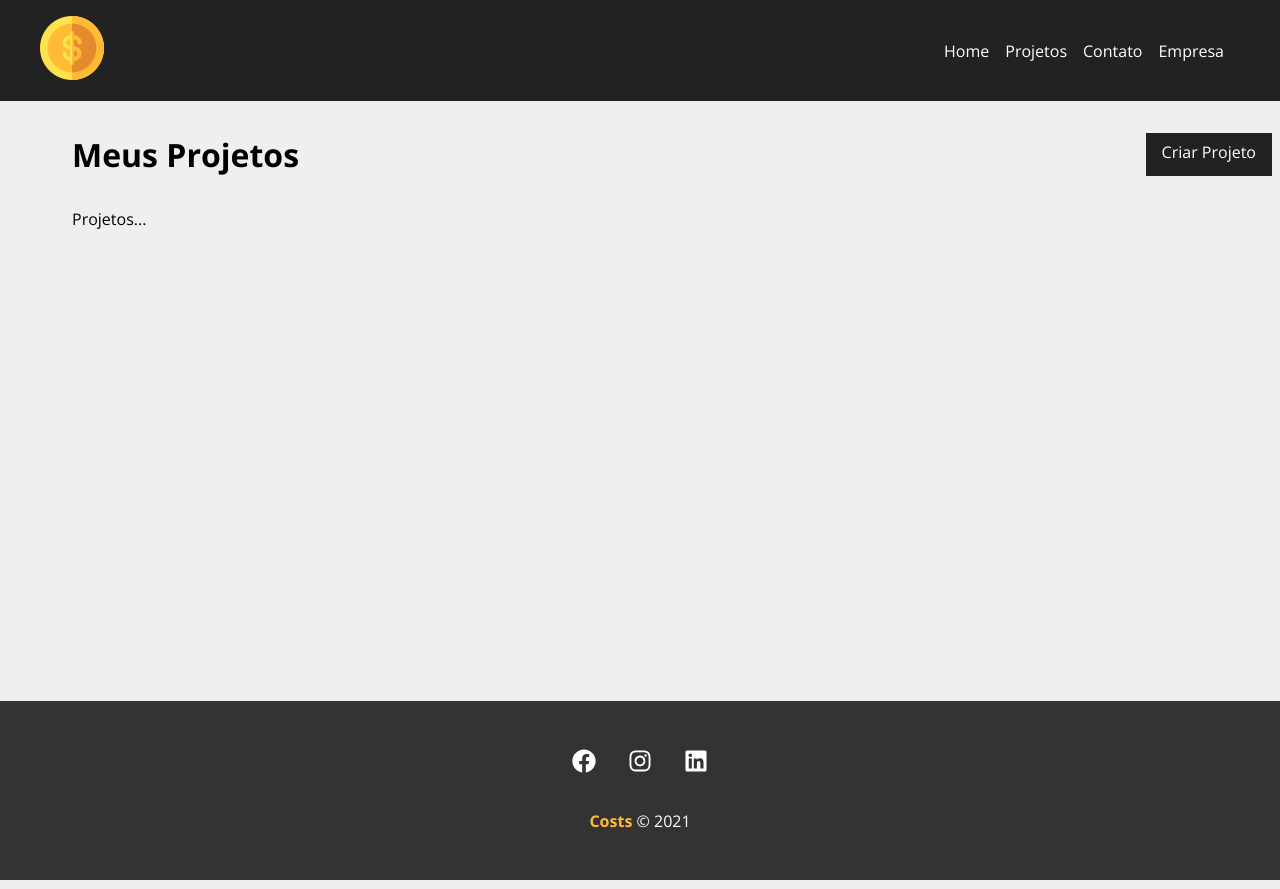
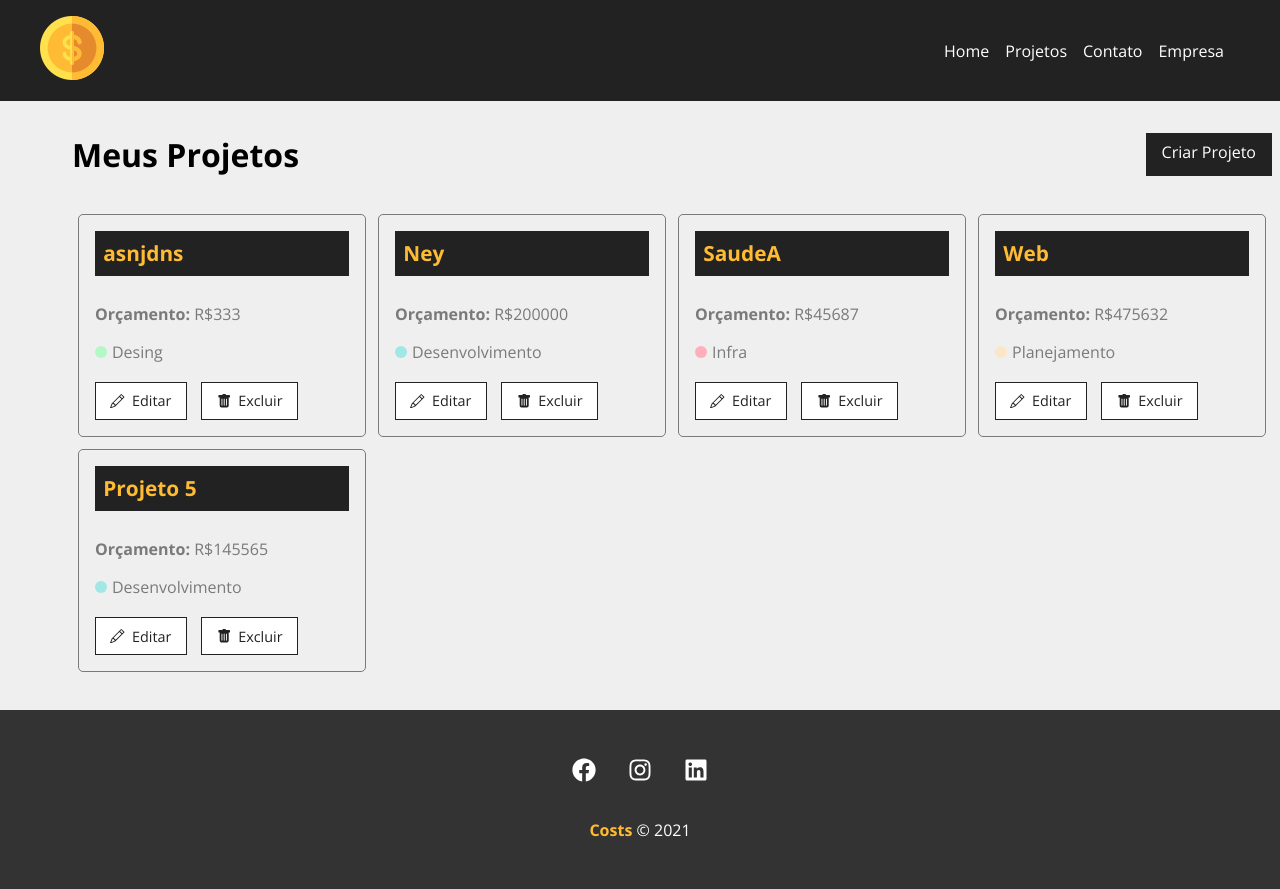
Before and after one commit to aSTRonuun/Coust-Project-React, a React (Create React App) app in the folder costs/: page /Projects in a window 1280 px wide. Shown: the top 889 px of the page. Built offline with nearby package versions, Linux system fonts and the light colour scheme; data requests are answered from the project's data file.

Commit message:
:rocket: recursos backend e cards adicionados

```diff
--- a/costs/db.json
+++ b/costs/db.json
@@ -21,6 +21,39 @@
       "cost": 0,
       "services": [],
       "id": 2
+    },
+    {
+      "name": "SaudeA",
+      "budget": "45687",
+      "category": {
+        "id": "1",
+        "name": "Infra"
+      },
+      "cost": 0,
+      "services": [],
+      "id": 3
+    },
+    {
+      "name": "Web",
+      "budget": "475632",
+      "category": {
+        "id": "4",
+        "name": "Planejamento"
+      },
+      "cost": 0,
+      "services": [],
+      "id": 4
+    },
+    {
+      "name": "Projeto 5",
+      "budget": "145565",
+      "category": {
+        "id": "2",
+        "name": "Desenvolvimento"
+      },
+      "cost": 0,
+      "services": [],
+      "id": 5
     }
   ],
   "categories": [
--- a/costs/src/components/pages/Projects.js
+++ b/costs/src/components/pages/Projects.js
@@ -1,18 +1,38 @@
+import { useState, useEffect } from "react";
 import { useLocation } from "react-router-dom"
+
 import Container from "../layout/Container";
 import LinkButton from "../layout/LinkButton";
 import Message from "../layout/Message"
+import ProjectCard from "../project/ProjectCard";
 
 import styles from "./Projects.module.css"
 
 function Projects() {
 
+    const [projects, setProjects] = useState([]);
 
     const location = useLocation();
     let message = ''
     if(location.state) {
         message = location.state.message;
     }
+
+    useEffect(() => {
+        fetch('http://localhost:5000/projects', {
+            method: 'GET',
+            headers: {
+                'Content-Type': 'application/json',
+            },
+        })
+        .then((resp) => resp.json())
+        .then((data) => {
+            console.log(data);
+            setProjects(data);
+        }).catch((err) => console.log(err))
+    }, [])
+
+    console.log(projects.length + 1);
 
     return (
         <div className={styles.project_container}>
@@ -23,7 +43,18 @@
 
             {message && <Message type="sucess" msg={message} />}
             <Container customClass="start">
-                <p>Projetos...</p>
+                {projects.length > 0 &&
+                    projects.map((project) => (
+                        <ProjectCard
+                            id={project.id}
+                            name={project.name}
+                            budget={project.budget}
+                            category={project.category.name}
+                            key={project.id}
+                        />
+                    ))
+                }
+
             </Container>
 
 
--- /dev/null
+++ b/costs/src/components/project/ProjectCard.js
@@ -0,0 +1,28 @@
+import styles from './ProjectCard.module.css'
+
+import { BsPencil, BsFillTrashFill} from 'react-icons/bs'
+import { Link } from 'react-router-dom'
+
+function ProjectCard({id, name, budget, category, handleRemove}) {
+    return(
+        <div className={styles.project_card}>
+            <h4>{name}</h4>
+            <p>
+                <span>Orçamento:</span> R${budget}
+            </p>
+            <p className={styles.category_text}>
+                <span className={`${styles[category.toLowerCase()]}`}></span> {category}
+            </p>
+            <div className={styles.project_card_actions}>
+                <Link to="/">
+                    <BsPencil/> Editar
+                </Link>
+                <button>
+                    <BsFillTrashFill/> Excluir
+                </button>
+            </div>
+        </div>
+    )
+}
+
+export default ProjectCard
--- /dev/null
+++ b/costs/src/components/project/ProjectCard.module.css
@@ -0,0 +1,87 @@
+.project_card {
+    padding: 1em;
+    border: 1px solid #7a7a7a;
+    border-radius: 5px;
+    width: 24%;
+    margin: 0.5%;
+}
+
+.project_card h4 {
+    background-color: #222;
+    color: #FFBB33;
+    padding: 0.4em;
+    margin-bottom: 1.3em;
+    font-size: 1.3em;
+}
+
+.project_card p {
+    color: #7a7a7a;
+    margin-bottom: 1em;
+}
+
+.project_card p span {
+    font-weight: bold;
+}
+
+.category_text {
+    display: flex;
+    align-items: center;
+}
+
+.category_text span {
+    display: block;
+    width: 12px;
+    height: 12px;
+    border-radius: 50%;
+    margin-right: 5px;
+    background-color: #CCC;
+}
+
+.category_text .infra {
+    background-color: #FFAEBC;
+}
+
+.category_text .desenvolvimento {
+    background-color: #a0e7e5;
+}
+
+.category_text .planejamento {
+    background-color: #fbe7c6;
+}
+
+.category_text .desing {
+    background-color: #b4f8c8;
+}
+
+.project_card_actions {
+    margin-top: 1.2em;
+    display: flex;
+    align-items: center;
+}
+
+.project_card_actions a,
+.project_card_actions button {
+    text-decoration: none;
+    border: none;
+    background-color: #FFF;
+    color: #222;
+    font-size: .9em;
+    padding: .6em 1em;
+    margin-right: 1em;
+    cursor: pointer;
+    border: 1px solid #222;
+    display: flex;
+    align-items: center;
+    justify-content: center;
+    transition: 0.5s;
+}
+
+.project_card_actions svg {
+    margin-right: .5em;
+}
+
+.project_card_actions a:hover,
+.project_card_actions button:hover {
+    background-color: #222;
+    color: #FFBB33;
+}
```
